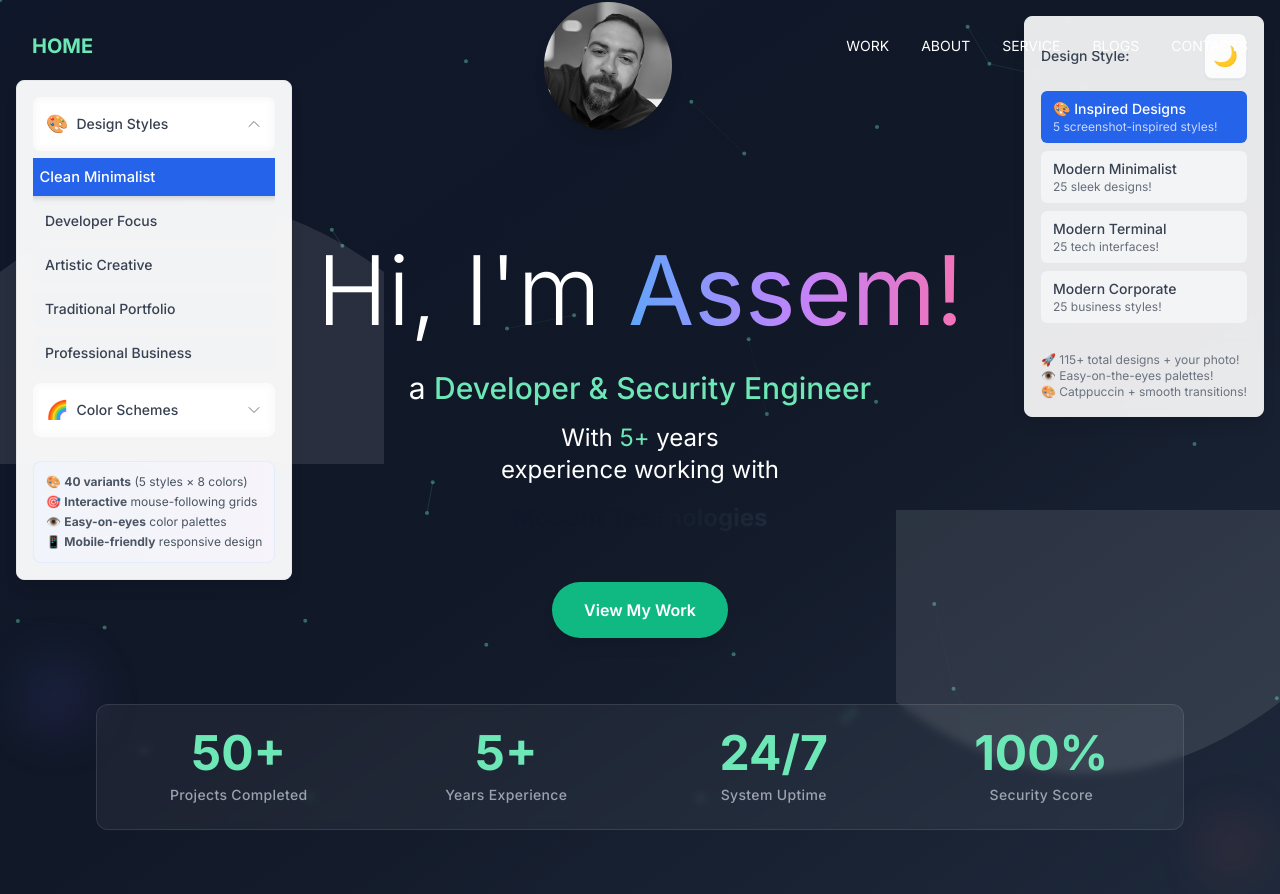
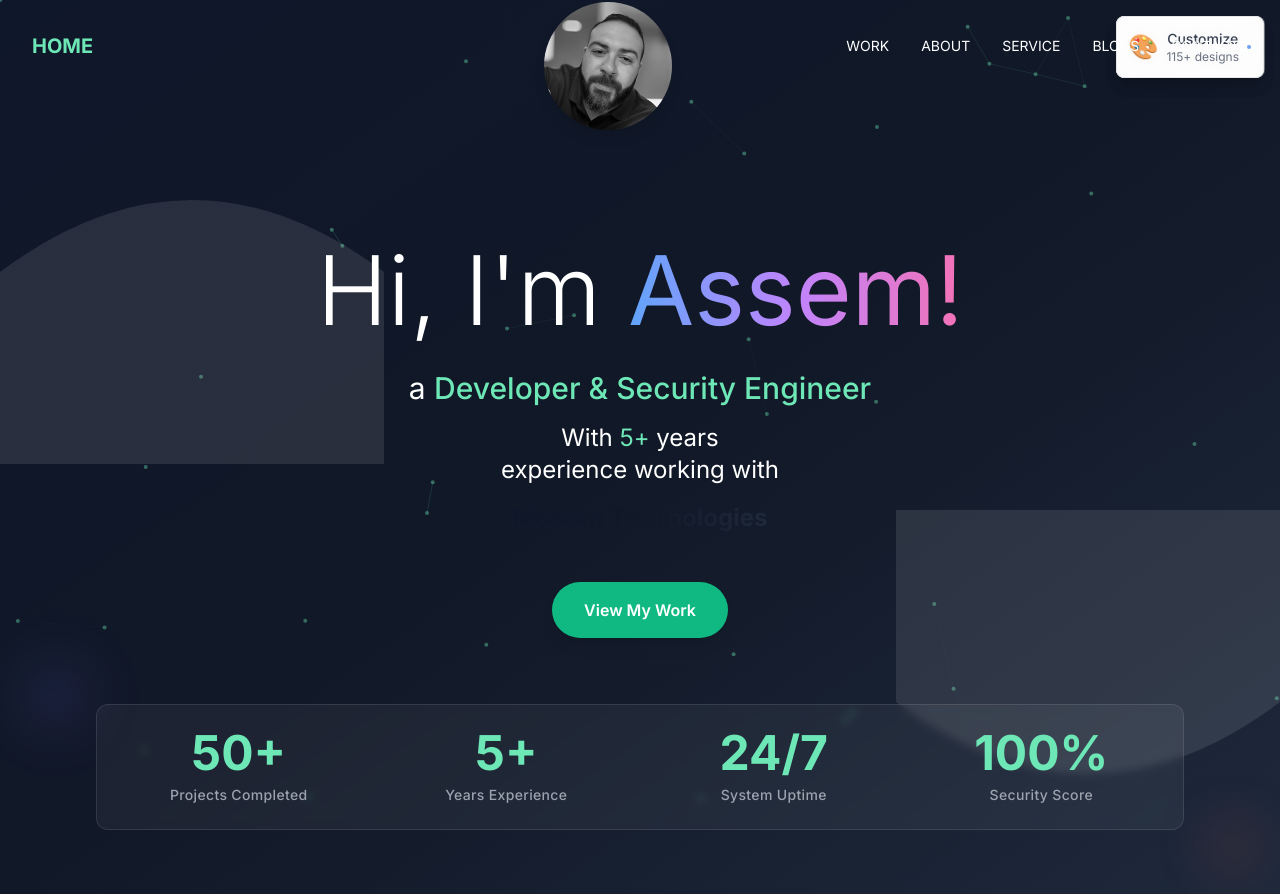
Before and after one commit to assematics/portfolio-v1, a Next.js app: page / in a window 1280 px wide. Built offline with nearby package versions, Linux system fonts and the light colour scheme.

Commit message:
🎨 Unified Menu: All selections under one button with X to close

```diff
--- /dev/null
+++ b/src/components/UnifiedMenuSystem.tsx
@@ -0,0 +1,153 @@
+'use client'
+
+import { useState, ReactNode } from 'react'
+import ThemeToggle from './ThemeToggle'
+
+interface UnifiedMenuProps {
+  children: ReactNode
+}
+
+export function UnifiedMenu({ children }: UnifiedMenuProps) {
+  const [isOpen, setIsOpen] = useState(false)
+
+  return (
+    <>
+      {/* Unified Menu Button - Always Visible */}
+      {!isOpen && (
+        <button
+          onClick={() => setIsOpen(true)}
+          className="fixed top-4 right-4 z-50 p-3 bg-white/90 dark:bg-slate-800/90 backdrop-blur-sm border border-gray-200 dark:border-slate-700 rounded-lg shadow-lg transition-all duration-300 hover:scale-105 hover:shadow-xl group"
+          aria-label="Open portfolio settings"
+        >
+          <div className="flex items-center space-x-2">
+            <div className="text-2xl">🎨</div>
+            <div className="hidden sm:block">
+              <div className="text-sm font-medium text-gray-700 dark:text-slate-200">Customize</div>
+              <div className="text-xs text-gray-500 dark:text-slate-400">115+ designs</div>
+            </div>
+            <div className="w-1 h-1 bg-blue-500 rounded-full animate-pulse group-hover:scale-150 transition-transform"></div>
+          </div>
+        </button>
+      )}
+
+      {/* Full-Screen Menu Overlay */}
+      {isOpen && (
+        <div className="fixed inset-0 z-50 bg-black/30 backdrop-blur-sm">
+          {/* Menu Panel */}
+          <div className="fixed top-0 right-0 w-full sm:w-96 h-full bg-white/95 dark:bg-slate-900/95 backdrop-blur-lg border-l border-gray-200 dark:border-slate-700 shadow-2xl overflow-y-auto">
+            {/* Header with Close Button */}
+            <div className="sticky top-0 bg-white/90 dark:bg-slate-900/90 backdrop-blur-sm border-b border-gray-200 dark:border-slate-700 p-4">
+              <div className="flex items-center justify-between">
+                <div>
+                  <h2 className="text-lg font-bold text-gray-800 dark:text-slate-100 flex items-center space-x-2">
+                    <span>🎨</span>
+                    <span>Portfolio Studio</span>
+                  </h2>
+                  <p className="text-sm text-gray-600 dark:text-slate-400">Customize your experience</p>
+                </div>
+
+                <div className="flex items-center space-x-3">
+                  <ThemeToggle />
+                  <button
+                    onClick={() => setIsOpen(false)}
+                    className="p-2 rounded-lg bg-gray-100 dark:bg-slate-700 hover:bg-gray-200 dark:hover:bg-slate-600 transition-colors group"
+                    aria-label="Close menu"
+                  >
+                    <div className="w-5 h-5 relative">
+                      <div className="absolute inset-0 flex items-center justify-center">
+                        <div className="w-4 h-0.5 bg-gray-600 dark:bg-slate-300 transform rotate-45 transition-all group-hover:scale-110"></div>
+                        <div className="w-4 h-0.5 bg-gray-600 dark:bg-slate-300 transform -rotate-45 transition-all group-hover:scale-110"></div>
+                      </div>
+                    </div>
+                  </button>
+                </div>
+              </div>
+            </div>
+
+            {/* Menu Content */}
+            <div className="p-6 space-y-6">
+              {children}
+            </div>
+
+            {/* Footer */}
+            <div className="sticky bottom-0 bg-white/90 dark:bg-slate-900/90 backdrop-blur-sm border-t border-gray-200 dark:border-slate-700 p-4">
+              <div className="text-center">
+                <div className="text-xs text-gray-500 dark:text-slate-400 space-y-1">
+                  <div>🚀 <strong>115+ total designs</strong> at your fingertips</div>
+                  <div>📱 <strong>Mobile-optimized</strong> • 👁️ <strong>Easy-on-eyes</strong></div>
+                  <div>🎯 <strong>Interactive grids</strong> • 🎨 <strong>Smooth transitions</strong></div>
+                </div>
+              </div>
+            </div>
+          </div>
+        </div>
+      )}
+    </>
+  )
+}
+
+interface MenuSectionProps {
+  title: string
+  icon: string
+  children: ReactNode
+  defaultExpanded?: boolean
+}
+
+export function MenuSection({ title, icon, children, defaultExpanded = false }: MenuSectionProps) {
+  const [isExpanded, setIsExpanded] = useState(defaultExpanded)
+
+  return (
+    <div className="border border-gray-200 dark:border-slate-600 rounded-lg overflow-hidden">
+      <button
+        onClick={() => setIsExpanded(!isExpanded)}
+        className="w-full flex items-center justify-between p-4 bg-gray-50 dark:bg-slate-800/50 hover:bg-gray-100 dark:hover:bg-slate-700/50 transition-colors"
+      >
+        <div className="flex items-center space-x-3">
+          <span className="text-xl">{icon}</span>
+          <span className="font-medium text-gray-800 dark:text-slate-200">{title}</span>
+        </div>
+
+        <div className={`transform transition-transform duration-200 ${isExpanded ? 'rotate-180' : ''}`}>
+          <svg className="w-4 h-4 text-gray-500 dark:text-slate-400" fill="none" viewBox="0 0 24 24" stroke="currentColor">
+            <path strokeLinecap="round" strokeLinejoin="round" strokeWidth={2} d="M19 9l-7 7-7-7" />
+          </svg>
+        </div>
+      </button>
+
+      <div className={`transition-all duration-300 ease-in-out ${
+        isExpanded ? 'max-h-96 opacity-100' : 'max-h-0 opacity-0'
+      } overflow-hidden`}>
+        <div className="p-4 bg-white dark:bg-slate-900">
+          {children}
+        </div>
+      </div>
+    </div>
+  )
+}
+
+interface OptionButtonProps {
+  children: ReactNode
+  isSelected: boolean
+  onClick: () => void
+  description?: string
+}
+
+export function OptionButton({ children, isSelected, onClick, description }: OptionButtonProps) {
+  return (
+    <button
+      onClick={onClick}
+      className={`w-full text-left p-3 rounded-lg transition-all duration-300 ${
+        isSelected
+          ? 'bg-blue-500 text-white shadow-lg scale-105 ring-2 ring-blue-300 dark:ring-blue-600'
+          : 'bg-gray-100 dark:bg-slate-700 text-gray-700 dark:text-slate-300 hover:bg-gray-200 dark:hover:bg-slate-600 hover:scale-102'
+      }`}
+    >
+      <div className="font-medium">{children}</div>
+      {description && (
+        <div className={`text-xs mt-1 ${isSelected ? 'text-blue-100' : 'text-gray-500 dark:text-slate-400'}`}>
+          {description}
+        </div>
+      )}
+    </button>
+  )
+}
--- a/src/components/VariantSwitcher.tsx
+++ b/src/components/VariantSwitcher.tsx
@@ -5,14 +5,12 @@ import ModernMinimalist from './variants/ModernMinimalist'
 import ModernTerminal from './variants/ModernTerminal'
 import ModernCorporate from './variants/ModernCorporate'
 import InspiredStyles from './variants/InspiredStyles'
-import ThemeToggle from './ThemeToggle'
-import { MobileMenu, CollapsibleMenu } from './MobileMenuSystem'
+import { UnifiedMenu, MenuSection, OptionButton } from './UnifiedMenuSystem'
 
 type Variant = 'minimalist' | 'terminal' | 'corporate' | 'inspired'
 
 export default function VariantSwitcher() {
   const [currentVariant, setCurrentVariant] = useState<Variant>('inspired')
-  const [isMobileMenuOpen, setIsMobileMenuOpen] = useState(false)
 
   const variants = [
     { key: 'inspired', label: '🎨 Inspired Designs', description: '5 screenshot-inspired styles!' },
@@ -38,81 +36,56 @@ export default function VariantSwitcher() {
 
   return (
     <div className="relative">
-      {/* Mobile-Friendly Menu System */}
-      <div className="md:hidden">
-        <MobileMenu
-          isOpen={isMobileMenuOpen}
-          onToggle={() => setIsMobileMenuOpen(!isMobileMenuOpen)}
-        >
-          <div className="mb-4 flex items-center justify-between">
-            <span className="text-sm font-medium text-gray-700 dark:text-slate-200">Theme:</span>
-            <ThemeToggle />
+      {/* Unified Menu System */}
+      <UnifiedMenu>
+        <MenuSection title="Portfolio Collections" icon="🎨" defaultExpanded={true}>
+          <div className="space-y-3">
+            {variants.map((variant) => (
+              <OptionButton
+                key={variant.key}
+                isSelected={currentVariant === variant.key}
+                onClick={() => setCurrentVariant(variant.key as Variant)}
+                description={variant.description}
+              >
+                {variant.label}
+              </OptionButton>
+            ))}
           </div>
+        </MenuSection>
 
-          <CollapsibleMenu title="Portfolio Collections" icon="🎨" defaultOpen={true}>
-            <div className="space-y-2">
-              {variants.map((variant) => (
-                <button
-                  key={variant.key}
-                  onClick={() => {
-                    setCurrentVariant(variant.key as Variant)
-                    setIsMobileMenuOpen(false) // Close mobile menu after selection
-                  }}
-                  className={`block w-full text-left px-3 py-2 rounded-md text-sm transition-all duration-300 ${
-                    currentVariant === variant.key
-                      ? 'bg-blue-600 dark:bg-blue-500 text-white shadow-md scale-105'
-                      : 'bg-gray-100/80 dark:bg-slate-700/80 text-gray-700 dark:text-slate-300 hover:bg-gray-200 dark:hover:bg-slate-600 hover:scale-102'
-                  }`}
-                >
-                  <div className="font-medium">{variant.label}</div>
-                  <div className="text-xs opacity-75">{variant.description}</div>
-                </button>
-              ))}
+        <MenuSection title="Quick Preview" icon="👁️">
+          <div className="text-center p-4 bg-gradient-to-r from-blue-50 to-purple-50 dark:from-slate-800 dark:to-slate-700 rounded-lg">
+            <div className="text-sm text-gray-600 dark:text-slate-400 mb-2">Currently viewing:</div>
+            <div className="font-bold text-gray-800 dark:text-slate-200">
+              {variants.find(v => v.key === currentVariant)?.label}
             </div>
-          </CollapsibleMenu>
-
-          <div className="mt-6 p-3 bg-gradient-to-r from-blue-50/50 to-purple-50/50 dark:from-slate-800/50 dark:to-slate-700/50 rounded-lg border border-blue-200/30 dark:border-slate-600/30">
-            <div className="text-xs text-gray-600 dark:text-slate-400 space-y-1">
-              <div>🚀 <strong>115+ total designs</strong> + your photo!</div>
-              <div>👁️ <strong>Easy-on-eyes</strong> palettes!</div>
-              <div>🎨 <strong>Catppuccin</strong> + smooth transitions!</div>
-              <div>📱 <strong>Mobile-optimized</strong> experience!</div>
+            <div className="text-xs text-gray-500 dark:text-slate-400 mt-1">
+              {variants.find(v => v.key === currentVariant)?.description}
             </div>
           </div>
-        </MobileMenu>
-      </div>
+        </MenuSection>
 
-      {/* Desktop Menu (Hidden on Mobile) */}
-      <div className="hidden md:block fixed top-4 right-4 z-50 bg-white/90 dark:bg-slate-800/90 backdrop-blur-sm border border-gray-200 dark:border-slate-700 rounded-lg p-4 shadow-lg">
-        <div className="flex items-center justify-between mb-3">
-          <div className="text-sm font-medium text-gray-700 dark:text-slate-200">Design Style:</div>
-          <ThemeToggle />
-        </div>
-        <div className="space-y-2">
-          {variants.map((variant) => (
-            <button
-              key={variant.key}
-              onClick={() => setCurrentVariant(variant.key as Variant)}
-              className={`block w-full text-left px-3 py-2 rounded-md text-sm transition-colors ${
-                currentVariant === variant.key
-                  ? 'bg-blue-600 dark:bg-blue-500 text-white'
-                  : 'bg-gray-100 dark:bg-slate-700 text-gray-700 dark:text-slate-300 hover:bg-gray-200 dark:hover:bg-slate-600'
-              }`}
-            >
-              <div className="font-medium">{variant.label}</div>
-              <div className="text-xs opacity-75">{variant.description}</div>
-            </button>
-          ))}
-        </div>
-
-        <div className="mt-4 pt-3 border-t border-gray-200 dark:border-slate-600">
-          <div className="text-xs text-gray-500 dark:text-slate-400">
-            🚀 115+ total designs + your photo!<br/>
-            👁️ Easy-on-the-eyes palettes!<br/>
-            🎨 Catppuccin + smooth transitions!
+        <MenuSection title="About This Portfolio" icon="ℹ️">
+          <div className="space-y-3 text-sm text-gray-600 dark:text-slate-400">
+            <div className="flex items-center justify-between">
+              <span>Total Designs:</span>
+              <span className="font-bold text-blue-600 dark:text-blue-400">115+</span>
+            </div>
+            <div className="flex items-center justify-between">
+              <span>Interactive Features:</span>
+              <span className="font-bold text-green-600 dark:text-green-400">✓</span>
+            </div>
+            <div className="flex items-center justify-between">
+              <span>Mobile Optimized:</span>
+              <span className="font-bold text-green-600 dark:text-green-400">✓</span>
+            </div>
+            <div className="flex items-center justify-between">
+              <span>Easy on Eyes:</span>
+              <span className="font-bold text-green-600 dark:text-green-400">✓</span>
+            </div>
           </div>
-        </div>
-      </div>
+        </MenuSection>
+      </UnifiedMenu>
 
       {/* Render Current Variant */}
       {renderVariant()}
--- a/src/components/variants/InspiredStyles.tsx
+++ b/src/components/variants/InspiredStyles.tsx
@@ -5,7 +5,7 @@ import ProfilePhoto from '../ProfilePhoto'
 import InteractiveGrid from '../InteractiveGrid'
 import ScrollNavigation from '../ScrollNavigation'
 import { EnhancedCard, StatsCounter, FloatingElement, GradientText } from './DemoInspiredEnhancements'
-import { MobileMenu, CollapsibleMenu, HeroIconsFallback } from '../MobileMenuSystem'
+import { UnifiedMenu, MenuSection, OptionButton } from '../UnifiedMenuSystem'
 
 type StyleVariant = 'brooklin' | 'developer' | 'artistic' | 'traditional' | 'business'
 type ColorScheme = 'default' | 'blue' | 'purple' | 'green' | 'red' | 'catppuccin' | 'softLight' | 'warmDark'
@@ -32,7 +32,6 @@ const colorSchemes = {
 export default function InspiredStyles() {
   const [currentStyle, setCurrentStyle] = useState<StyleVariant>('brooklin')
   const [currentColor, setCurrentColor] = useState<ColorScheme>('default')
-  const [isMobileMenuOpen, setIsMobileMenuOpen] = useState(false)
 
   const renderStyle = () => {
     switch (currentStyle) {
@@ -53,62 +52,48 @@ export default function InspiredStyles() {
 
   return (
     <div className="relative min-h-screen">
-      {/* Mobile-Friendly Menu System */}
-      <MobileMenu
-        isOpen={isMobileMenuOpen}
-        onToggle={() => setIsMobileMenuOpen(!isMobileMenuOpen)}
-      >
-        <CollapsibleMenu title="Design Styles" icon="🎨" defaultOpen={true}>
-          <div className="space-y-2">
+      {/* Unified Menu System for Inspired Styles */}
+      <UnifiedMenu>
+        <MenuSection title="Design Styles" icon="🎨" defaultExpanded={true}>
+          <div className="space-y-3">
             {Object.entries(styleVariants).map(([key, label]) => (
-              <button
+              <OptionButton
                 key={key}
-                onClick={() => {
-                  setCurrentStyle(key as StyleVariant)
-                  setIsMobileMenuOpen(false) // Close mobile menu after selection
-                }}
-                className={`block w-full text-left px-3 py-2 rounded-md text-sm transition-all duration-300 ${
-                  currentStyle === key
-                    ? 'bg-blue-600 dark:bg-blue-500 text-white shadow-md scale-105'
-                    : 'bg-gray-100/80 dark:bg-slate-700/80 text-gray-700 dark:text-slate-300 hover:bg-gray-200 dark:hover:bg-slate-600 hover:scale-102'
-                }`}
+                isSelected={currentStyle === key}
+                onClick={() => setCurrentStyle(key as StyleVariant)}
               >
-                <div className="font-medium">{label}</div>
-              </button>
+                {label}
+              </OptionButton>
             ))}
           </div>
-        </CollapsibleMenu>
+        </MenuSection>
 
-        <CollapsibleMenu title="Color Schemes" icon="🌈" defaultOpen={false}>
-          <div className="grid grid-cols-1 sm:grid-cols-2 gap-2">
+        <MenuSection title="Color Schemes" icon="🌈" defaultExpanded={false}>
+          <div className="grid grid-cols-1 gap-3">
             {Object.entries(colorSchemes).map(([key, label]) => (
-              <button
+              <OptionButton
                 key={key}
-                onClick={() => {
-                  setCurrentColor(key as ColorScheme)
-                  setIsMobileMenuOpen(false) // Close mobile menu after selection
-                }}
-                className={`px-3 py-2 rounded text-sm transition-all duration-300 ${
-                  currentColor === key
-                    ? 'bg-blue-600 dark:bg-blue-500 text-white shadow-md scale-105'
-                    : 'bg-gray-100/80 dark:bg-slate-700/80 text-gray-600 dark:text-slate-400 hover:bg-gray-200 dark:hover:bg-slate-600 hover:scale-102'
-                }`}
+                isSelected={currentColor === key}
+                onClick={() => setCurrentColor(key as ColorScheme)}
+                description={getColorDescription(key as ColorScheme)}
               >
                 {label}
-              </button>
+              </OptionButton>
             ))}
           </div>
-        </CollapsibleMenu>
+        </MenuSection>
 
-        <div className="mt-6 p-3 bg-gradient-to-r from-blue-50/50 to-purple-50/50 dark:from-slate-800/50 dark:to-slate-700/50 rounded-lg border border-blue-200/30 dark:border-slate-600/30">
-          <div className="text-xs text-gray-600 dark:text-slate-400 space-y-1">
-            <div>🎨 <strong>40 variants</strong> (5 styles × 8 colors)</div>
-            <div>🎯 <strong>Interactive</strong> mouse-following grids</div>
-            <div>👁️ <strong>Easy-on-eyes</strong> color palettes</div>
-            <div>📱 <strong>Mobile-friendly</strong> responsive design</div>
+        <MenuSection title="Current Selection" icon="✨">
+          <div className="text-center p-4 bg-gradient-to-r from-blue-50 to-purple-50 dark:from-slate-800 dark:to-slate-700 rounded-lg">
+            <div className="font-bold text-gray-800 dark:text-slate-200 mb-1">
+              {styleVariants[currentStyle]}
+            </div>
+            <div className="text-sm text-gray-600 dark:text-slate-400">
+              with {colorSchemes[currentColor]} colors
+            </div>
           </div>
-        </div>
-      </MobileMenu>
+        </MenuSection>
+      </UnifiedMenu>
 
       {renderStyle()}
     </div>
@@ -206,6 +191,28 @@ function getColorClasses(scheme: ColorScheme) {
         gradient: 'bg-gradient-to-br from-slate-900 via-gray-900 to-slate-800',
         gridColor: '#6ee7b7'
       }
+  }
+}
+
+// Helper function for color descriptions
+function getColorDescription(scheme: ColorScheme): string {
+  switch (scheme) {
+    case 'catppuccin':
+      return 'Dark theme with soft blues'
+    case 'softLight':
+      return 'Light theme with gentle colors'
+    case 'warmDark':
+      return 'Cozy orange-based dark theme'
+    case 'blue':
+      return 'Sky-based ocean blues'
+    case 'purple':
+      return 'Royal violet gradients'
+    case 'green':
+      return 'Natural emerald tones'
+    case 'red':
+      return 'Warm rose accents'
+    default:
+      return 'Classic emerald professional'
   }
 }
 
```
Also changed, not shown: test.txt (added).
